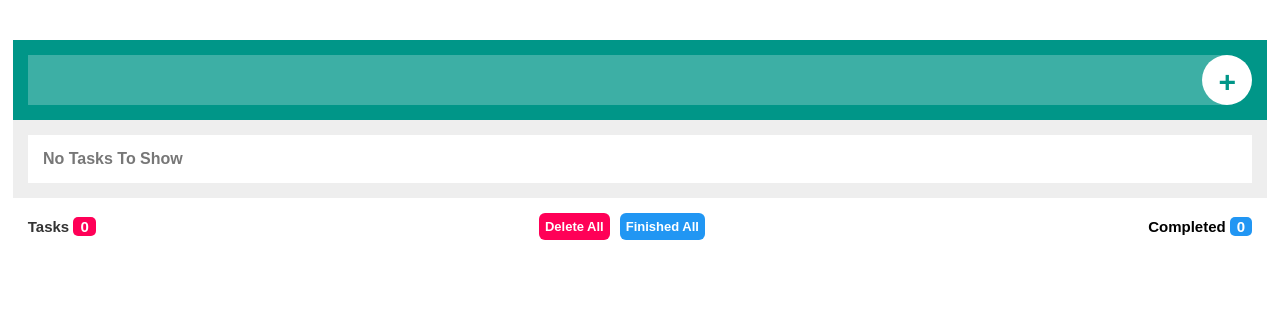
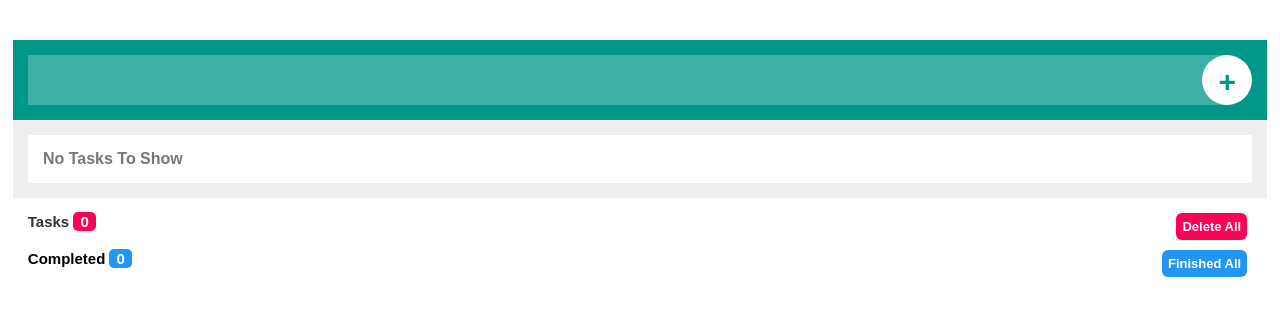
Before and after one commit to imadtawab/to-do-list-elzero, a plain HTML site: page index.html in a window 1280 px wide. Drawn offline with Linux system fonts and the light colour scheme.

Commit message:
Add files via upload

```diff
--- a/index.html
+++ b/index.html
@@ -35,15 +35,13 @@
             </div>
         </div>
         <div class="footer">
-            <div class="get-task">
-                Tasks <span>0</span>
+            <div class="counters">
+                <div class="get-task">Tasks <span>0</span></div>
+                <div class="delete-all">Delete All</div>
             </div>
             <div class="all">
-                <div class="delete-all">Delete All</div>
+                <div class="completed">Completed <span>0</span></div>
                 <div class="finished-all">Finished All</div>
-            </div>
-            <div class="completed">
-                Completed <span>0</span>
             </div>
         </div>
     </div>
--- a/project9.css
+++ b/project9.css
@@ -168,32 +168,41 @@ button {
   font-weight: bold;
   font-size: 15px;
   color: #333;
-  display: -webkit-box;
-  display: -ms-flexbox;
-  display: flex;
-  -webkit-box-pack: justify;
-  -ms-flex-pack: justify;
-  justify-content: space-between;
-  -webkit-box-align: center;
-  -ms-flex-align: center;
-  align-items: center;
+  /* display: -webkit-box; */
+  /* display: -ms-flexbox; */
+  /* display: flex; */
+  /* -webkit-box-pack: justify; */
+  /* -ms-flex-pack: justify; */
+  /* justify-content: space-between; */
+  /* -webkit-box-align: center; */
+  /* -ms-flex-align: center; */
+  /* align-items: center; */
   padding: 15px;
 }
-
-.container .footer .get-task span {
+.container .footer .counters{
+      display: flex;
+    justify-content: space-between;
+}
+.container .footer .counters .get-task span {
   color: #fff;
   background-color: #ff0057;
   padding: 1px 7px;
   border-radius: 5px;
+}
+.container .footer  .delete-all {
+  background-color: #ff0057;
 }
 
 .container .footer .all {
   display: -webkit-box;
   display: -ms-flexbox;
   display: flex;
+  justify-content: space-between;
+  margin-top:10px;
 }
 
-.container .footer .all * {
+.container .footer .counters .delete-all ,
+.container .footer .all .finished-all {
   color: #fff;
   margin: 0 5px;
   padding: 6px;
@@ -202,9 +211,6 @@ button {
   cursor: pointer;
 }
 
-.container .footer .all .delete-all {
-  background-color: #ff0057;
-}
 
 .container .footer .all .finished-all {
   background-color: #2196f3;
```
